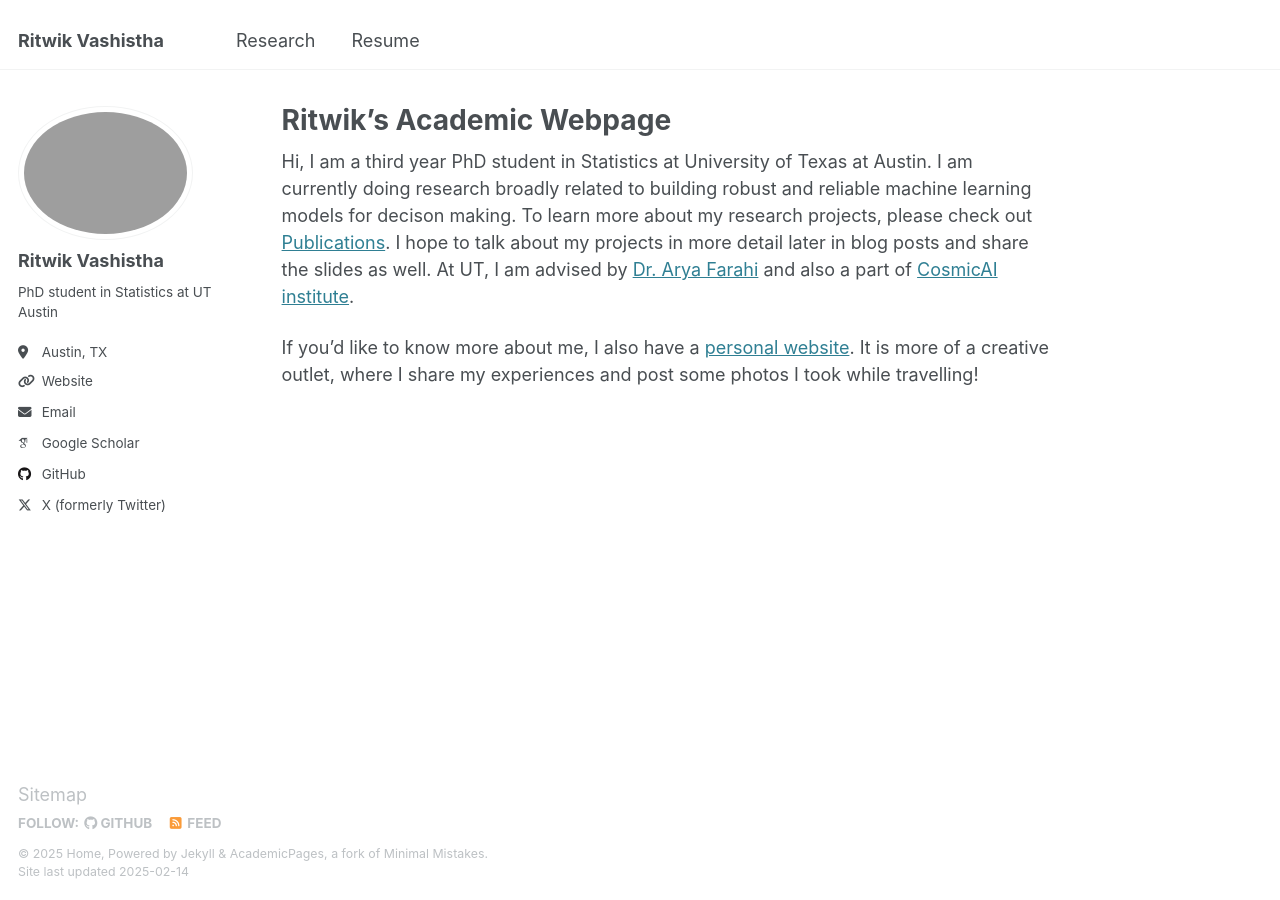
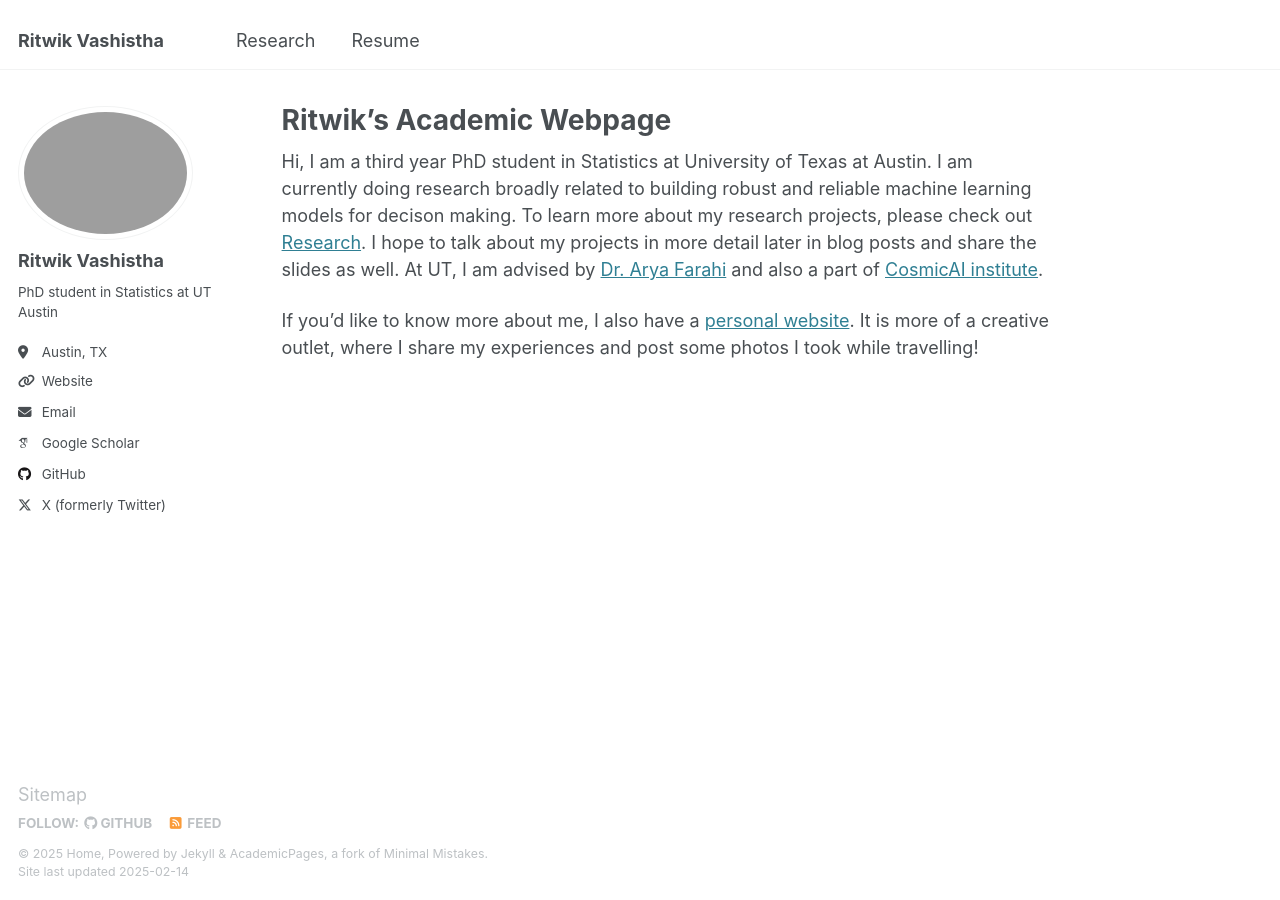
Before and after one commit to ritwikvashistha/ritwikvashistha.github.io, a Jekyll site: the page built from _pages/about.md, in a window 1280 px wide. Built offline with Jekyll 4.4.1, drawn with Linux system fonts in a browser that asks for light colours; some web fonts are replaced.

Commit message:
Update about.md

```diff
--- a/_pages/about.md
+++ b/_pages/about.md
@@ -7,7 +7,7 @@ redirect_from:
   - /about.html
 ---
 
-Hi, I am a third year PhD student in Statistics at University of Texas at Austin. I am currently doing research broadly related to building robust and reliable machine learning models for decison making. To learn more about my research projects, please check out [Publications](https://ritwikvashistha.github.io/publications/). I hope to talk about my projects in more detail later in blog posts and share the slides as well. At UT, I am advised by [Dr. Arya Farahi](https://stat.utexas.edu/directory/arya-farahi) and also a part of [CosmicAI institute](https://www.cosmicai.org/team).
+Hi, I am a third year PhD student in Statistics at University of Texas at Austin. I am currently doing research broadly related to building robust and reliable machine learning models for decison making. To learn more about my research projects, please check out [Research](https://ritwikvashistha.github.io/research/). I hope to talk about my projects in more detail later in blog posts and share the slides as well. At UT, I am advised by [Dr. Arya Farahi](https://stat.utexas.edu/directory/arya-farahi) and also a part of [CosmicAI institute](https://www.cosmicai.org/team).
 
 
 If you'd like to know more about me, I also have a [personal website](https://www.ritwikvashistha.com/). It is more of a creative outlet, where I share my experiences and post some photos I took while travelling!
```
